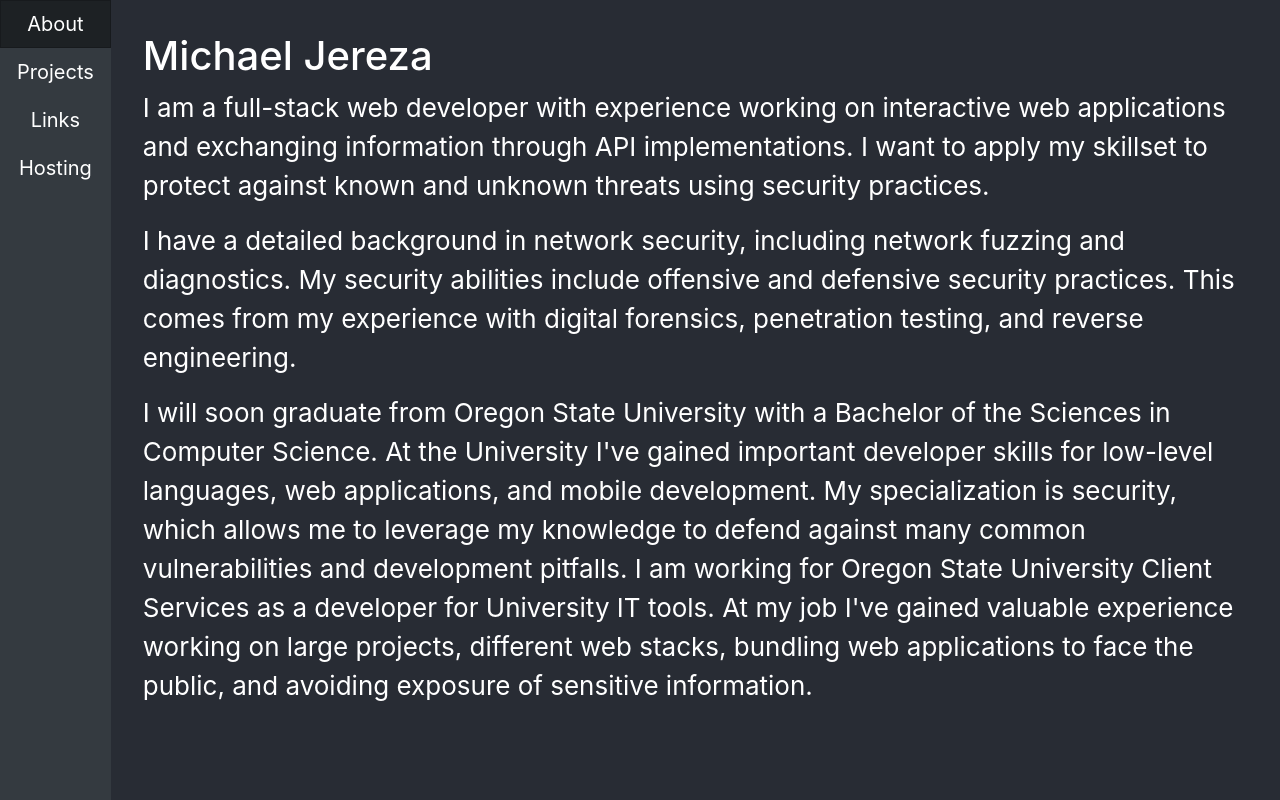
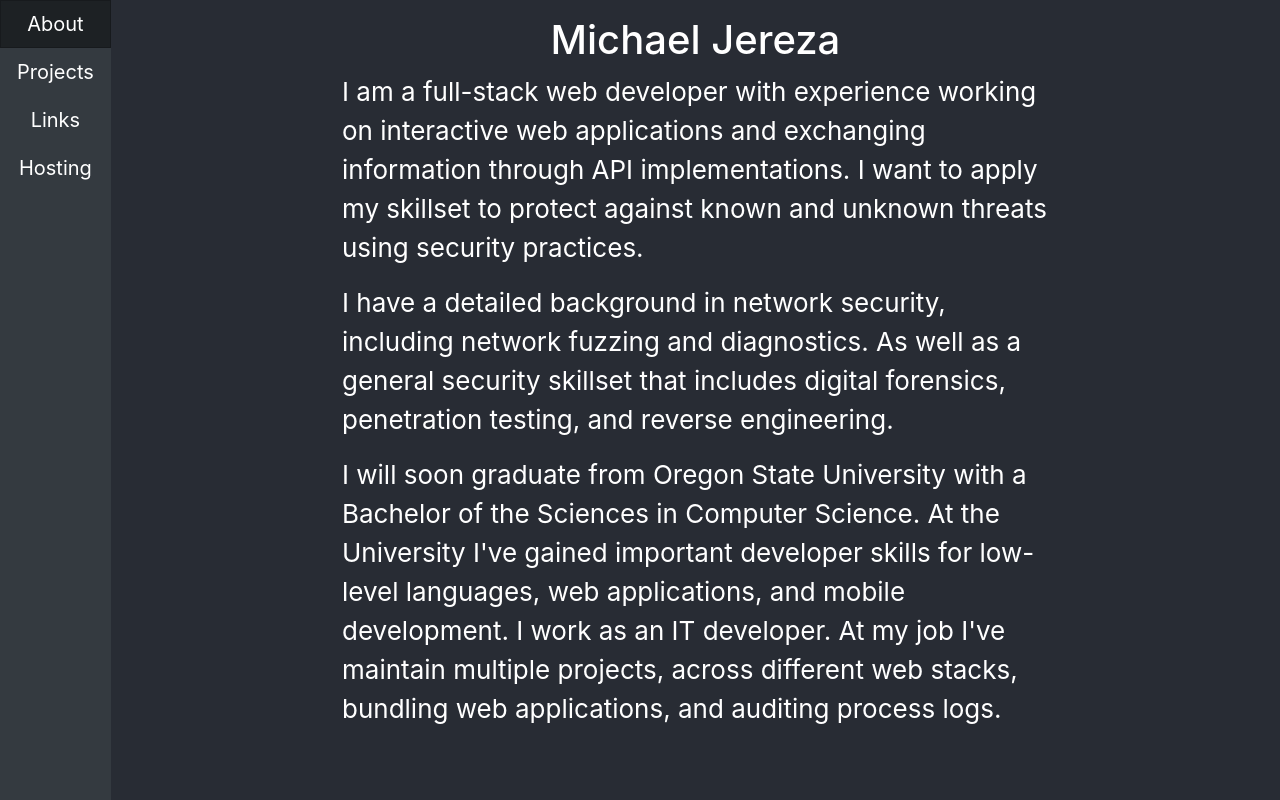
Before and after one commit to MichaelJereza/Portfolio-Website, a React app: page / in a window 1280 px wide. Built offline with nearby package versions, Linux system fonts and the light colour scheme.

Commit message:
React routing with animations

```diff
--- a/package.json
+++ b/package.json
@@ -12,6 +12,7 @@
     "@testing-library/user-event": "^12.1.10",
     "@typescript-eslint/eslint-plugin": "^4.5.0",
     "@typescript-eslint/parser": "^4.5.0",
+    "axios": "^0.21.1",
     "babel-eslint": "^10.1.0",
     "babel-jest": "^26.6.0",
     "babel-loader": "8.1.0",
@@ -57,6 +58,8 @@
     "react-dev-utils": "^11.0.1",
     "react-dom": "^17.0.1",
     "react-refresh": "^0.8.3",
+    "react-router-dom": "^5.2.0",
+    "react-router-native": "^5.2.0",
     "react-transition-group": "^4.4.1",
     "resolve": "1.18.1",
     "resolve-url-loader": "^3.1.2",
--- a/src/App.css
+++ b/src/App.css
@@ -6,7 +6,7 @@
   justify-content: flex-start;
 }
 
-.App-content {
+#App-content {
   background-color: #282c34;
   min-height: 100vh;
   width: 100%;
@@ -17,6 +17,7 @@
   font-size: calc(10px + 2vmin);
   color: white;
   padding: 2rem;
+  padding-top: 1rem;
 }
 
 .App-link {
@@ -31,14 +32,6 @@
 .App-text {
   color: white !important;
 }
-
-/* .Left-paragraph {
-  display: flex;
-  flex-direction: column;
-  align-items: flex-start;
-  justify-content: flex-start;
-  font-size: calc(10px + 2vmin);
-} */
 
 .Embedded-youtube {
   border: 0;
--- a/src/App.js
+++ b/src/App.js
@@ -4,76 +4,94 @@
 import About from './components/About';
 import Projects from './components/projects/Projects';
 import PersonalLinks from './components/Links';
-import React, { useReducer, forwardRef, useEffect, useState} from 'react';
+
+import React, { forwardRef, useEffect, useState} from 'react';
+import {
+  Switch,
+  Route,
+  Redirect,
+  useLocation
+} from "react-router-dom";
+
 import {CSSTransition} from 'react-transition-group'; // ES6
 import DecryptingText from './components/DecryptingText';
-function App() {
+
+function App () {
+
   const [animating, setAnimating] = useState(true);
-  const [pageIndex, setIndex] = useState(0);
-  // Takes an integer and determines component content for it
-  function onPageChanged(state, index) {
-    let newPage = {}
-    newPage.index = index;
-    switch(index) {
-      // About
-      case 0:
-        newPage.content = <About/>
-      break;
-      // Projects
-      case 1:
-        newPage.content = <Projects/>
-      break;
-      // Links
-      case 2:
-        newPage.content = <PersonalLinks/>
-      break;
-      // Hosting
-      case 3:
-        newPage.content = <ReactDefault/>;
-      break;
+  const [navClickable, setNavClickable] = useState(false);
+  const [navSelected, setNavSelected] = useState(useLocation().pathname.slice(1));
+  const [redirect, redirectTo] = useState(null);
 
-      default:
+  console.log(`Location ${useLocation().pathname}`)
+
+  // Change the page from NavigationPanel
+  function cyclePage(route){
+    setAnimating(false);
+    setNavSelected(route);
+  }
+
+  let content;
+
+  // Remove redirect so it only renders oncce
+  useEffect(() => {
+    if(redirect!==null) {
+      redirectTo(null);
+    }
+    else if(animating===false && redirect===null) {
+      setAnimating(true);
 
     }
-    return newPage;
-  }
-  // Page content and index
-  const [page, changePage] = useReducer(onPageChanged,
-    {index: 0, content: <About/>});
+  }, [redirect])
 
-  // Animate the page entering
-  useEffect(()=>{
-    setAnimating(true);
-  }, [page]);
+  if(redirect) {
 
-  // Change the page from NavigationPanel
-  function cyclePage(index){
-    setIndex(index);
-    setAnimating(false);
-  }
+    content = <Redirect to={"/"+redirect}/>;
 
-  return (
-    <div className="App container-fluid p-0">
-      <NavigationPanel selection={page.index} change={cyclePage}/>
-      <div className="App-content">
+  } else {
+
+    content = (
+      <div id="App-content">
         <CSSTransition
           classNames="folder"
           in={animating}
           addEndListener={
             (node, done) => {node.addEventListener('transitionend',(e) => {
-            if(animating===false){
-              changePage(pageIndex);
+              if(animating===false && redirect===null){
+                redirectTo(navSelected);
               }
               done(e);
-          }, false);}
+            }, {"once": true});}
           }
-        >
-          { page.content }
+          unmountOnExit={true}>
+          <Switch >
+            <Route exact path = {["/", "/about"]}>
+              <About/>
+            </Route>
+            <Route path = "/projects">
+              <Projects/>
+            </Route>
+            <Route path = "/links">
+              <PersonalLinks/>
+            </Route>
+            <Route path = "/hosting">
+              <ReactDefault/>
+            </Route>
+          </Switch>
         </CSSTransition>
+
+      </div>
+    );
+
+  }
+
+  return (
+
+    <div className="App container-fluid p-0">
+      <NavigationPanel selection={navSelected} change={cyclePage}/>
+      {content}
     </div>
 
-
-    </div>
   );
 }
 
--- a/src/components/About.js
+++ b/src/components/About.js
@@ -2,63 +2,31 @@
 import DecryptingText from "./DecryptingText";
 
 const About = forwardRef((props, ref) => {
-    let description = `
-    I am a full-stack web developer with experience working on interactive web applications and exchanging information through API implementations. I want to apply my skillset to protect against known and unknown threats using security practices.
-    I have a detailed background in network security, including network fuzzing and diagnostics. My security abilities include offensive and defensive security practices. This comes from my experience with digital forensics, penetration testing, and reverse engineering.
-    I'm a soon to be college graduate.
-    At Oregon State University I've gained important developer skills for low-level languages, web applications, and mobile development.
-    My specialization is security, which allows me to leverage my knowledge to defend against many common vulnerabilities and development pitfalls.
-    I am working for Oregon State University Client Services as a developer for University IT tools. At my job I've gained valuable experience working on large projects, different web stacks, bundling web applications to face the public, and avoiding exposure of sensitive information.
-    `
     return(
-        <div ref={ref} className="text-left">
+        <div ref={ref} >
 
             <h1 className="text-nowrap"><DecryptingText
                 textContent={"Michael Jereza"}
                 timeout={25}
                 iterations={3}
                 /></h1>
-
-            <div className="">
-                {/* <DecryptingText textContent={description} timeout={1}/> */}
-
-                {/* <p>
-                <DecryptingText timeout={5} textContent={`I am a full-stack web developer with experience working on interactive web applications and exchanging information through API implementations. I want to apply my skillset to protect against known and unknown threats using security practices.`} />
-                </p> */}
-
-
-                {/* <p>
-                <DecryptingText timeout={10} textContent={`I have a detailed background in network security, including network fuzzing and diagnostics. My security abilities include offensive and defensive security practices. This comes from my experience with digital forensics, penetration testing, and reverse engineering.
-                `} />
-                </p> */}
-
-                {/* <p>
-                <DecryptingText timeout={15} textContent={`I'm a soon to be college  graduate.
-                    At Oregon State University I've gained important developer skills for low-level languages, web applications, and mobile development.
-                    My specialization is security, which allows me to leverage my knowledge to defend against many common vulnerabilities and development pitfalls.
-                    I am working for Oregon State University Client Services as a developer for University IT tools. At my job I've gained valuable experience working on large projects, different web stacks, bundling web applications to face the public, and avoiding exposure of sensitive information.
-                `} />
-                </p>  */}
-
-
-
-
+            {/* <div className="row"> */}
+                <div className="col-sm-12 col-lg-8 m-auto text-left">
                     <p>
                         I am a full-stack web developer with experience working on interactive web applications and exchanging information through API implementations. I want to apply my skillset to protect against known and unknown threats using security practices.
                     </p>
                     <p>
-                    I have a detailed background in network security, including network fuzzing and diagnostics. My security abilities include offensive and defensive security practices. This comes from my experience with digital forensics, penetration testing, and reverse engineering.
+                        I have a detailed background in network security, including network fuzzing and diagnostics. As well as a general security skillset that includes digital forensics, penetration testing, and reverse engineering.
                     </p>
 
                     <p >
                         I will soon graduate from Oregon State University with a Bachelor of the Sciences in Computer Science.
                         At the University I've gained important developer skills for low-level languages, web applications, and mobile development.
-                    My specialization is security, which allows me to leverage my knowledge to defend against many common vulnerabilities and development pitfalls.
-                    I am working for Oregon State University Client Services as a developer for University IT tools. At my job I've gained valuable experience working on large projects, different web stacks, bundling web applications to face the public, and avoiding exposure of sensitive information.
+                        I work as an IT developer. At my job I've maintain multiple projects, across different web stacks, bundling web applications, and auditing process logs.
                     </p>
+                </div>
+            {/* </div> */}
 
-
-            </div>
         </div>
     )
 });
--- a/src/components/projects/modules/MalwareFramework.js
+++ b/src/components/projects/modules/MalwareFramework.js
@@ -1,20 +1,15 @@
 import {Suspense, lazy } from "react";
-import nonLazyVideo from "./LazyVideo";
 
 function MalwareFramework (props) {
+
     let LazyVideo;
-    // if(props.lazyVideo) {
+
     LazyVideo = lazy(()=>import("./LazyVideo"));
-    // } else {
-    //     // If not the first  time don't lazy load the video again
-    //     // Eg: transition
-    //     LazyVideo = nonLazyVideo
-    // }
 
     return (
         <div>
             <h2>Malware Framework</h2>
-            <p className="text-left">For my 2020 senior capstone project I am developing a series of malware with a group of three others. We are developing a denial of service attack, rootkit, keylogger, and ransomware. The goal of this project is to provide a high-level overview of malware, as well as provide a framework for future malware research capstones projects.</p>
+            <p className="text-left">My 2020 senior capstone project is a demonstration of multiple types of malware. My group is developing a denial of service attack, rootkit, keylogger, and ransomware. The goal of this project is to provide a high-level overview of malware, as well as provide a framework for future malware research capstones projects.</p>
             <Suspense fallback={<h1>Loading...</h1>}>
                 <LazyVideo />
             </Suspense>
--- a/src/index.js
+++ b/src/index.js
@@ -6,11 +6,13 @@
 import App from './App';
 import reportWebVitals from './reportWebVitals';
 
-
+import {BrowserRouter as Router} from 'react-router-dom';
 
 ReactDOM.render(
   <React.StrictMode>
+    <Router>
     <App />
+    </Router>
   </React.StrictMode>,
   document.getElementById('root')
 );
```
Also changed, not shown: src/components/Navigation.js (+27 -22 lines), src/components/projects/modules/MealLogger.js (+5 -4 lines). Lines whose indentation alone changed are shown as unchanged.
